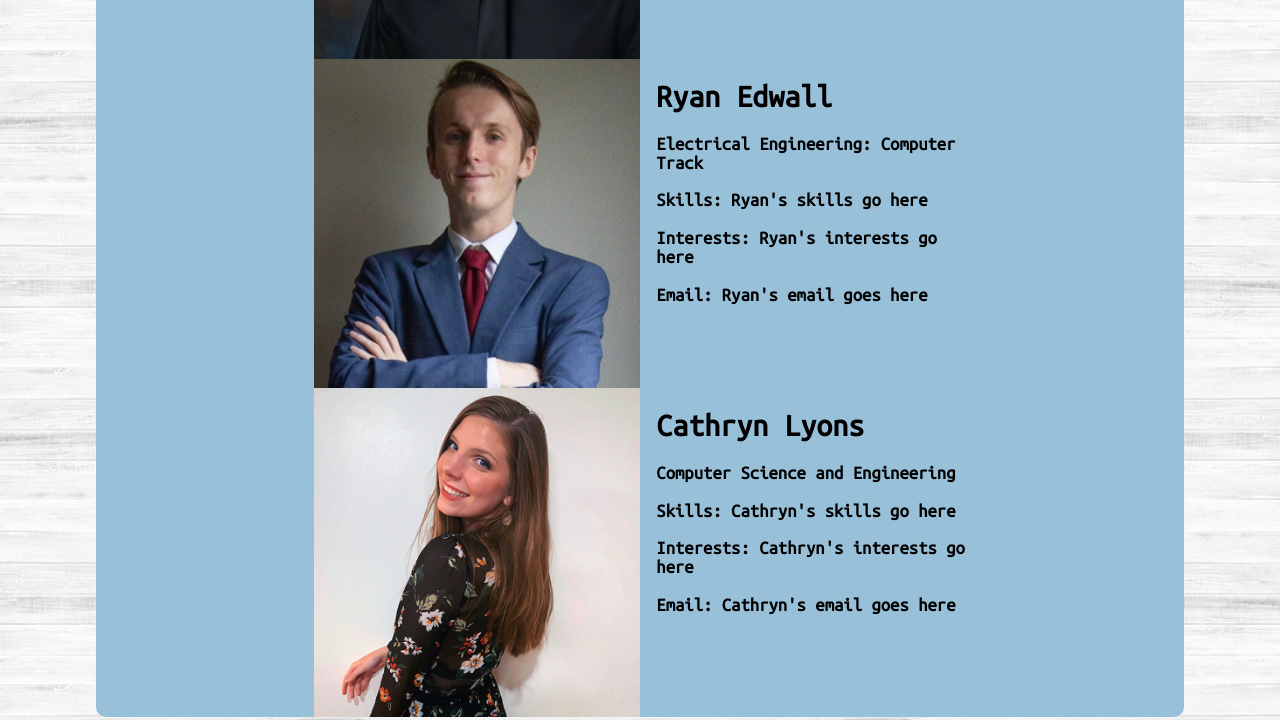
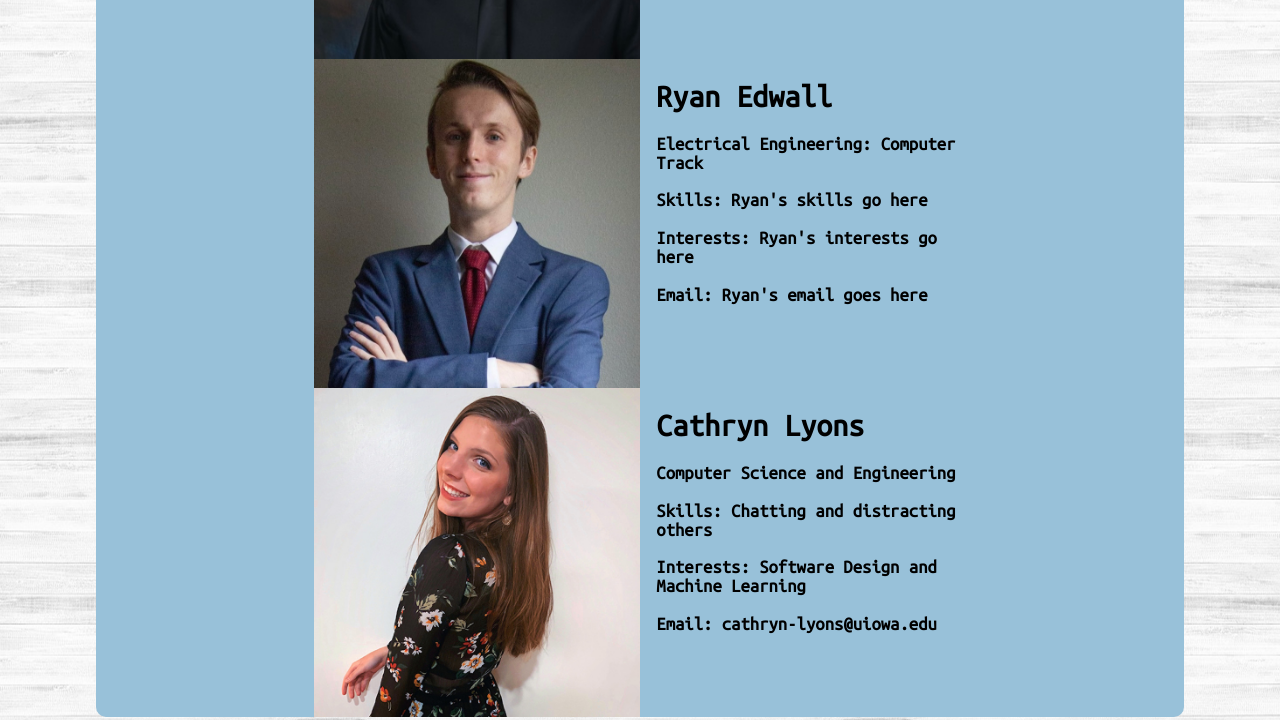
Before and after one commit to tuckerdickson/lab3, a Gatsby site: page /about in a window 1280 px wide. Shown: the part 718-1438 px from the top of the page. Built offline with nearby package versions, Linux system fonts and the light colour scheme; Gatsby itself is replaced by a stand-in of ours.

Commit message:
added to about page

```diff
--- a/src/pages/about.js
+++ b/src/pages/about.js
@@ -39,9 +39,9 @@ const Cathryn =
 {
   name: "Cathryn Lyons",
   major:"Computer Science and Engineering",
-  skills:"Skills: Cathryn's skills go here",
-  interests:"Interests: Cathryn's interests go here",
-  contact:"Email: Cathryn's email goes here",
+  skills:"Skills: Chatting and distracting others",
+  interests:"Interests: Software Design and Machine Learning",
+  contact:"Email: cathryn-lyons@uiowa.edu",
   portrait: cathrynPortrait,
   webPage: 'cathryn'
 }
```
